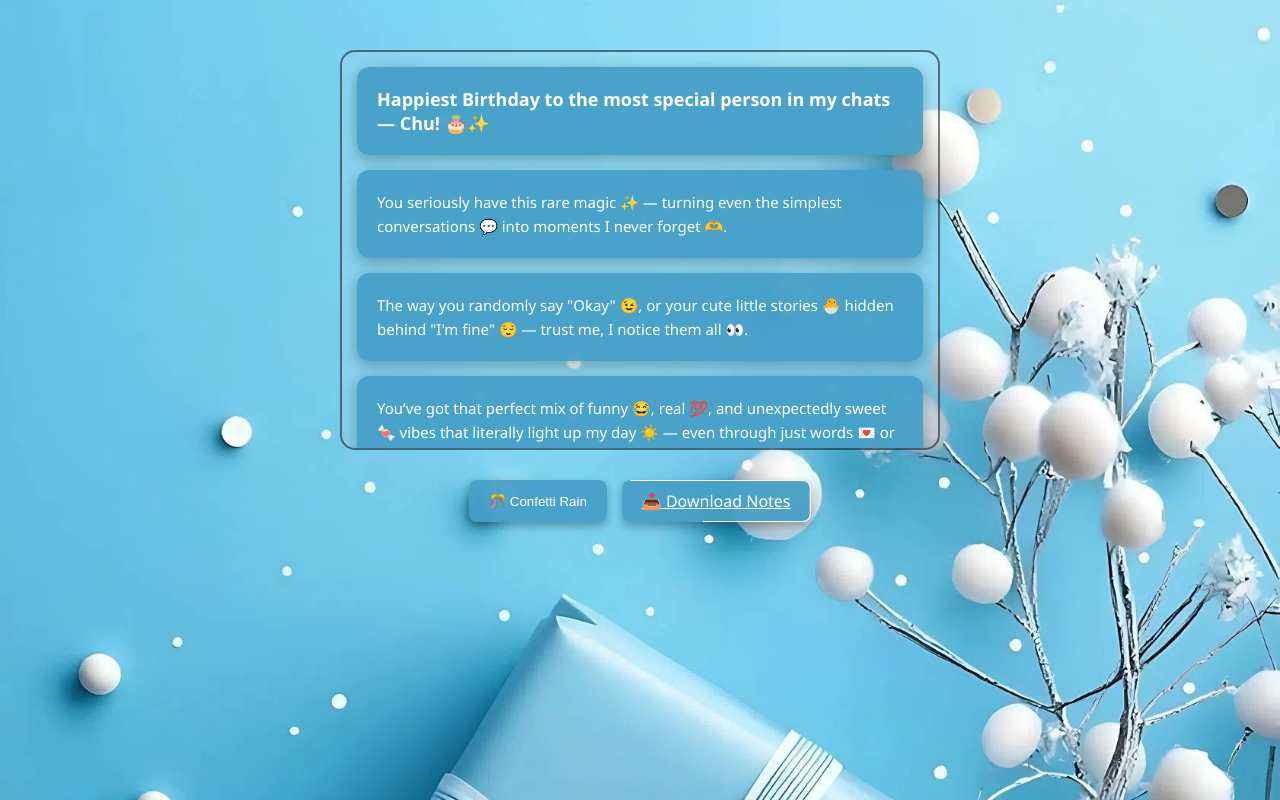
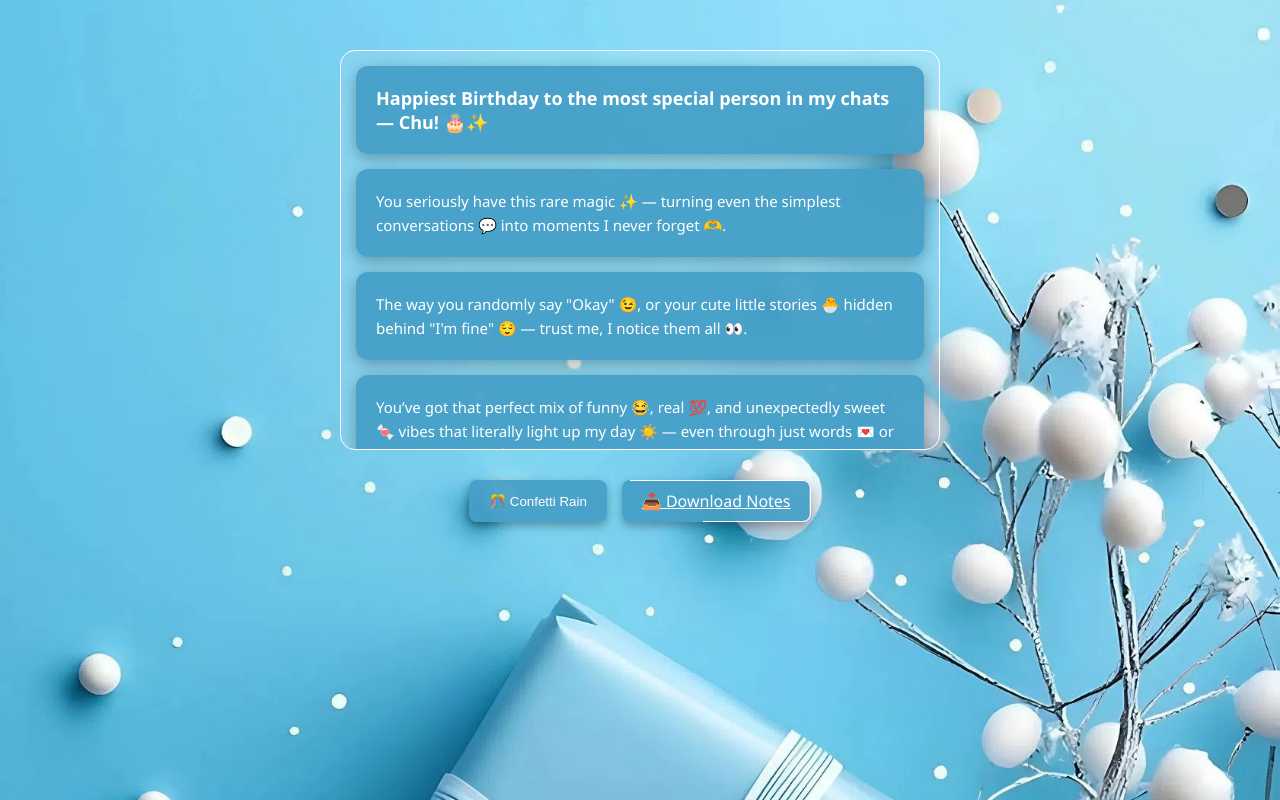
Before and after one commit to Auraflair/birthday, a plain HTML site: page message.html in a window 1280 px wide. Drawn offline with Linux system fonts and the light colour scheme.

Commit message:
message.html

```diff
--- a/message.html
+++ b/message.html
@@ -31,7 +31,7 @@
     width: 90%;
     max-width: 600px;
     height: 50vh;
-    border: 2px solid rgba(2, 0, 0, 0.5);
+    border: 0.5px solid white;
     border-radius: 15px;
     overflow-y: auto;
     padding: 15px;
```
